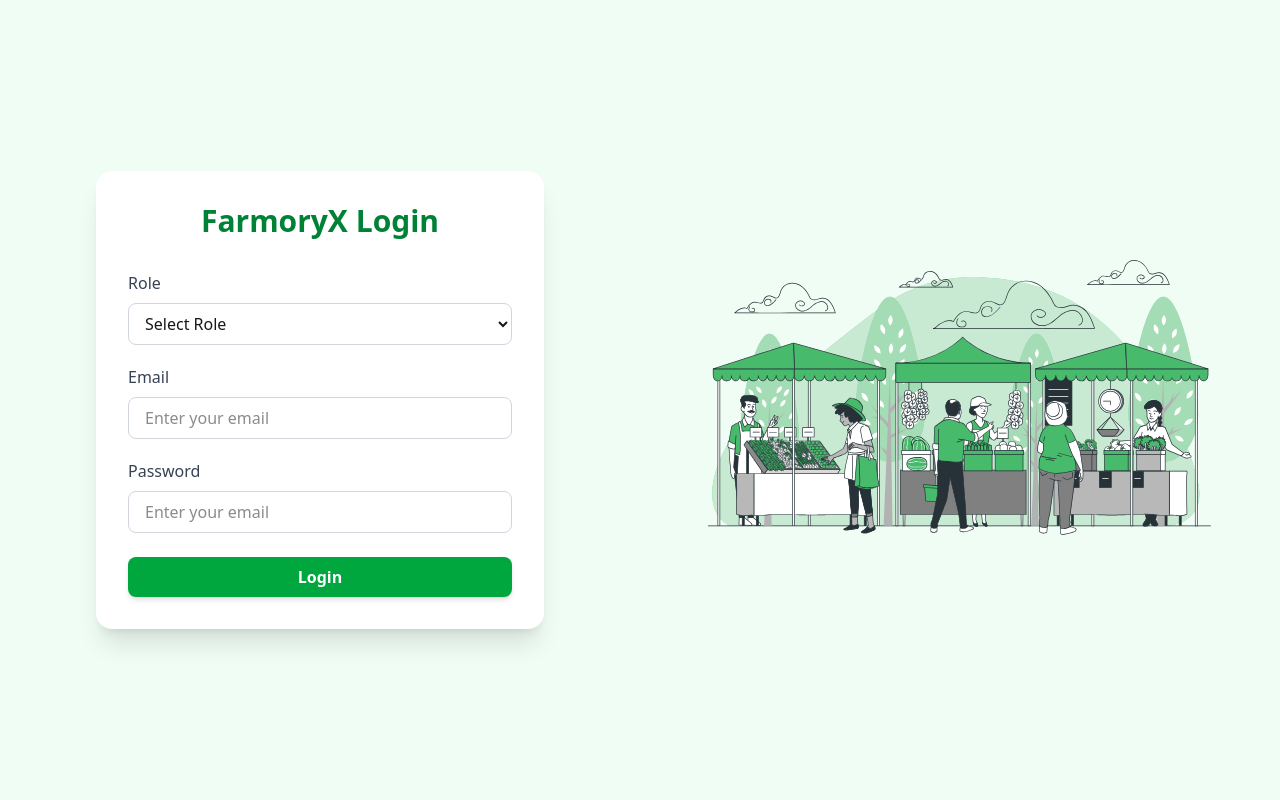
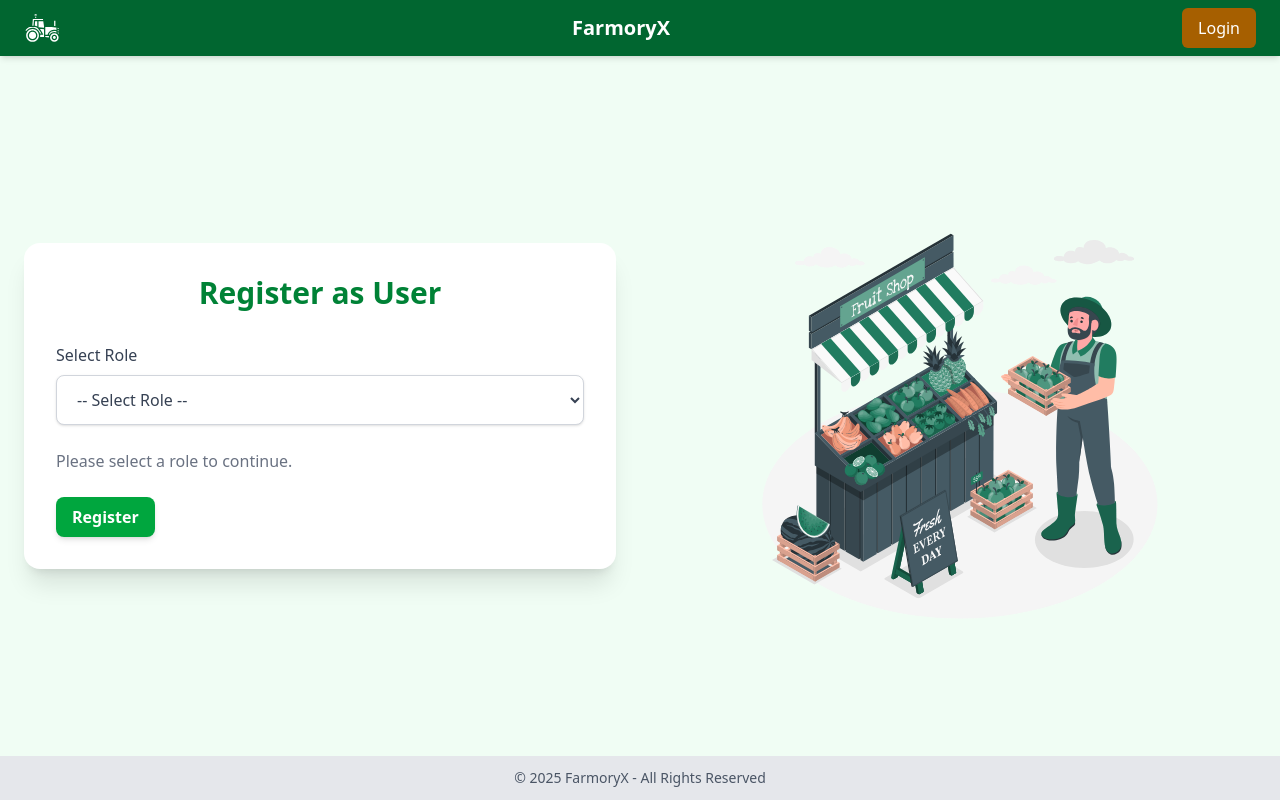
Before and after one commit to bankarbhushan/farmoryx, a React (Vite) app in the folder client/: page /signup in a window 1280 px wide. Built offline with nearby package versions, Linux system fonts and the light colour scheme.

Commit message:
Added Routing

```diff
--- a/client/package.json
+++ b/client/package.json
@@ -14,8 +14,9 @@
     "axios": "^1.12.2",
     "react": "^19.1.0",
     "react-dom": "^19.1.0",
-    "react-hot-toast": "^2.6.0",
     "react-icons": "^5.5.0",
+    "react-router": "^7.9.4",
+    "react-router-dom": "^7.9.4",
     "tailwindcss": "^4.1.13"
   },
   "devDependencies": {
--- a/client/src/App.jsx
+++ b/client/src/App.jsx
@@ -1,33 +1,15 @@
 import Header from "./components/layout/header/Header";
-import Body from "./Body";
 import Footer from "./components/layout/footer/Footer";
-import Login from "./components/auth/login/Login";
-import { Toaster } from "react-hot-toast";
+import { Outlet } from "react-router-dom";
 
 function App() {
   return (
     <div className="flex flex-col min-h-screen">
-      {/* <Header />
+      <Header />
       <div className="flex flex-1 pt-14">
-        <Body />
+        <Outlet/>
       </div>
-      <Footer /> */}
-       <Toaster position="top-right" reverseOrder={false} toastOptions={{ duration:3000 ,
-       success:{
-            style: {
-            background: '#4caf50',
-            color: '#fff',
-          }
-       },
-       error:{
-        style:{
-          background: '#f44336',
-          color: '#fff',
-        }
-       }
-
-        }} />
-      <Login/>
+      <Footer />
     </div>
   );
 }
--- a/client/src/assets/Images/LoginImage.jsx
+++ b/client/src/assets/Images/LoginImage.jsx
@@ -4,7 +4,7 @@ import LoginSvg from "../../assets/Farmers market-bro.svg"
 
 const LoginImage = () => {
   return (
-   <div className="hidden md:flex w-full bg-green-50 justify-center items-center">
+   <div className="md:flex m-auto w-[65%] bg-green-50 justify-center items-center">
         <img
           src={LoginSvg}
           alt="Farm Illustration"
--- a/client/src/assets/Images/Register_Image.jsx
+++ b/client/src/assets/Images/Register_Image.jsx
@@ -4,7 +4,7 @@ import Reg_Svg from "../../assets/fruit shop-amico.svg"
 
 const Register_Image = () => {
   return (
-   <div className="hidden md:flex w-full bg-green-50 justify-center items-center">
+   <div className="md:flex m-auto w-[65%] bg-green-50 justify-center items-center">
         <img
           src={Reg_Svg}
           alt="Farm Illustration"
--- a/client/src/components/auth/login/Login.jsx
+++ b/client/src/components/auth/login/Login.jsx
@@ -2,8 +2,8 @@ import React, { useState } from "react";
 import LoginImage from "../../../assets/Images/LoginImage";
 import { LuEye } from "react-icons/lu";
 import { FaRegEyeSlash } from "react-icons/fa6";
-import { toast } from "react-hot-toast";
 import axios from "axios";
+import { Link } from "react-router";
 
 
 const Login = () => {
@@ -35,8 +35,8 @@ const Login = () => {
   };
 
   return (
-    <div className="flex min-h-screen">
-      <><div className="flex flex-col justify-center items-center w-full md:w-1/2 p-6 bg-green-50">
+    <div className="min-w-full flex flex-col-reverse md:flex-row">
+        <div className="flex flex-col justify-center items-center w-full md:w-1/2 p-6 bg-green-50">
             <div className="w-full max-w-md bg-white shadow-xl rounded-2xl p-8">
               <h2 className="text-3xl font-bold text-green-700 text-center mb-8">
                 FarmoryX Login
@@ -71,21 +71,28 @@ const Login = () => {
                 <div className="relative">
                   <input
                     onChange={(e) => setLoginData({ ...loginData, email: e.target.value })}
-              type="email"
+                    type="password"
                     placeholder="Enter your email"
                     className="w-full px-4 py-2 border border-gray-300 rounded-lg focus:outline-none focus:ring-2 focus:ring-green-500" />
                 </div>
               </div>
-        <button
+              <Link
+                to={"/dashbord"}
                 type="button"
                 className="w-full py-2 px-4 bg-green-600 text-white font-semibold rounded-lg shadow-md hover:bg-green-700 transition duration-200"
               >
                 Login
-        </button>
+              </Link>
+              <div className="mt-3 flex flex-wrap ">
+                <span>I dont have Account please</span>
+                <Link to={"/signup"} className="ml-2 text-yellow-700 underline font-semibold">SignUp</Link>
               </div>
-    </div><div className="hidden md:flex w-1/2 items-center justify-center bg-green-50">
+
+            </div>
+        </div>
+        <div className="pt-6 md:flex md:w-1/2 items-center md:items-start justify-center bg-green-50">
             <LoginImage />
-      </div></>
+        </div>
     </div>
   );
 };
--- a/client/src/components/auth/login/Register.jsx
+++ b/client/src/components/auth/login/Register.jsx
@@ -2,6 +2,7 @@ import React, { useState } from "react";
 import { LuEye } from "react-icons/lu";
 import { FaRegEyeSlash } from "react-icons/fa6";
 import Register_Image from "../../../assets/Images/Register_Image"
+import { Link } from "react-router-dom";
 
 const Register = () =>{
   const [role, setRole] = useState("");
@@ -57,10 +58,6 @@ const Register = () =>{
             <Input label="Name" type="text" placeholder="Enter farmer name" />
             <Input label="Phone" type="tel" placeholder="Enter mobile number" />
             <Input label="Village" type="text" placeholder="Village" />
-            <Input label="Taluka" type="text" placeholder="Taluka" />
-            <Input label="District" type="text" placeholder="District" />
-            <Input label="State" type="text" placeholder="State" />
-            <Input label="Pincode" type="text" placeholder="Pincode" />
           </>
         );
       case "merchant":
@@ -85,7 +82,7 @@ const Register = () =>{
   };
 
   return (
-    <div className="flex min-h-screen">
+    <div className="flex flex-col-reverse md:flex-row min-w-full">
       <div className="flex flex-col justify-center items-center w-full md:w-1/2 p-6 bg-green-50">
         <div className="w-full max-w-2xl bg-white shadow-xl rounded-2xl p-8">
           <h2 className="text-3xl font-bold text-green-700 text-center mb-8">
@@ -109,15 +106,17 @@ const Register = () =>{
           </div>
           <form className="space-y-5">{renderFields()}</form>
 
-          <button
-            type="submit"
-            className="w-full mt-6 py-2 px-4 bg-green-600 text-white font-semibold rounded-lg shadow-md hover:bg-green-700 transition"
-          >
-            Register
-          </button>
+          <Link to={"/"}>
+            <button
+                type="submit"
+                className="mt-6 py-2 px-4 bg-green-600 text-white font-semibold rounded-lg shadow-md hover:bg-green-700 transition"
+              >
+              Register
+            </button>
+          </Link>
         </div>
       </div>
-      <div className="hidden   pt-6 md:flex w-1/2 items-start justify-center bg-green-50">
+      <div className="pt-6 md:flex md:w-1/2 items-center md:items-start justify-center bg-green-50">
         <Register_Image />
       </div>
     </div>
--- a/client/src/components/layout/header/Header.jsx
+++ b/client/src/components/layout/header/Header.jsx
@@ -1,6 +1,7 @@
 // Header.jsx
 import React from "react";
 import { GiFarmTractor } from "react-icons/gi";
+import { Link } from "react-router";
 
 
 const Header = () => {
@@ -10,9 +11,7 @@ const Header = () => {
       <GiFarmTractor className="text-4xl cursor-pointer" />
 
       <div className="text-xl font-bold">FarmoryX</div>
-      <button className="px-4 py-2 bg-yellow-700 text-white rounded-md hover:bg-yellow-600 transition">
-        Login
-      </button>
+      <Link className="px-4 py-2 bg-yellow-700 text-white rounded-md hover:bg-yellow-600 transition" to={"/"}>Login</Link>
     </header>
   );
 };
--- a/client/src/main.jsx
+++ b/client/src/main.jsx
@@ -1,12 +1,35 @@
-import { StrictMode } from "react";
+import { Children, StrictMode } from "react";
 import { createRoot } from "react-dom/client";
 import App from "./App.jsx";
 import "./index.css";
+import { createBrowserRouter, RouterProvider } from "react-router-dom";
+import Login from "./components/auth/login/Login.jsx";
+import Body from "../src/Body.jsx"
+import Register from "./components/auth/login/Register.jsx";
 
-
+const router = createBrowserRouter([
+  {
+    path:"/",
+    element:<App/>,
+    children:[
+      {
+        path:"/",
+        element:<Login/>
+      },
+      {
+        path:"signup",
+        element:<Register/>
+      },
+      {
+        path:"dashbord",
+        element:<Body/>
+      }
+    ]
+  },
+])
 
 createRoot(document.getElementById("root")).render(
   <StrictMode>
-    <App />
+    <RouterProvider router={router}/>
   </StrictMode>
 );
```
Also changed, not shown: 1 other file (tests, documents, lock files or other folders). Lines whose indentation alone changed are shown as unchanged.
